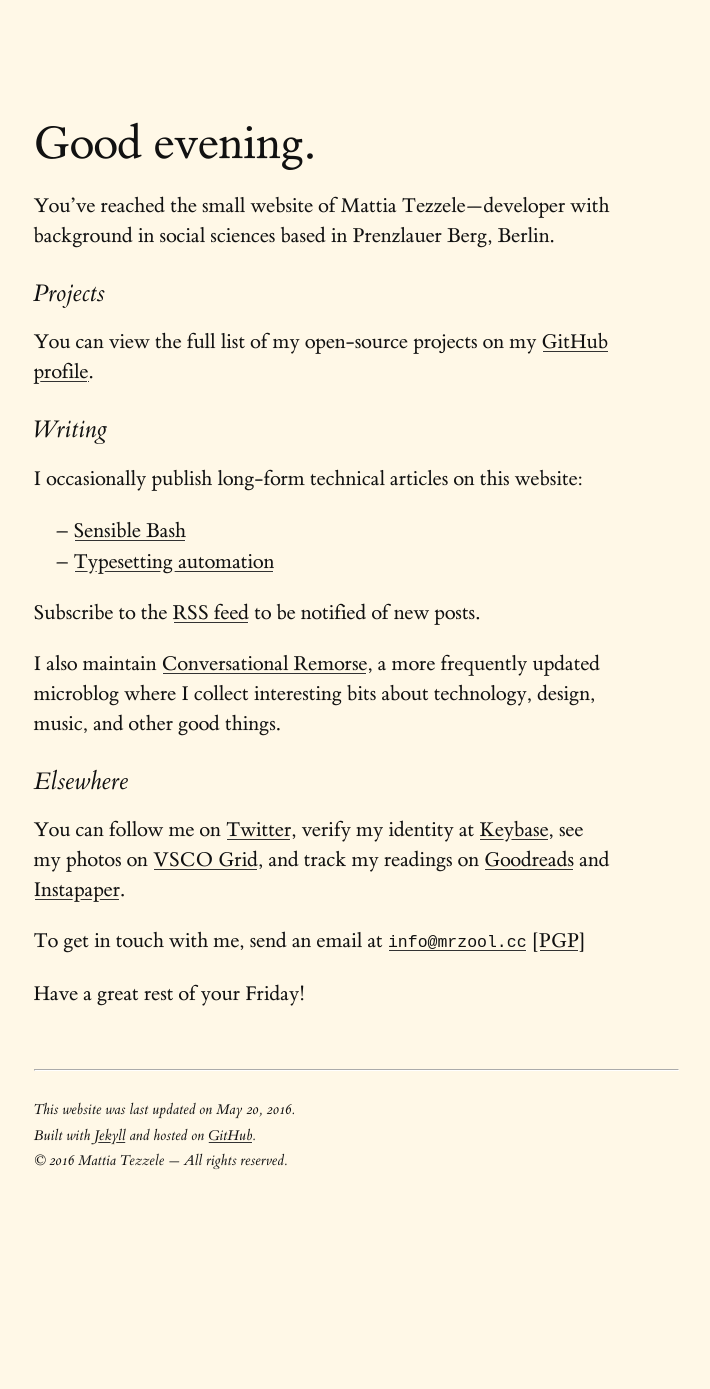
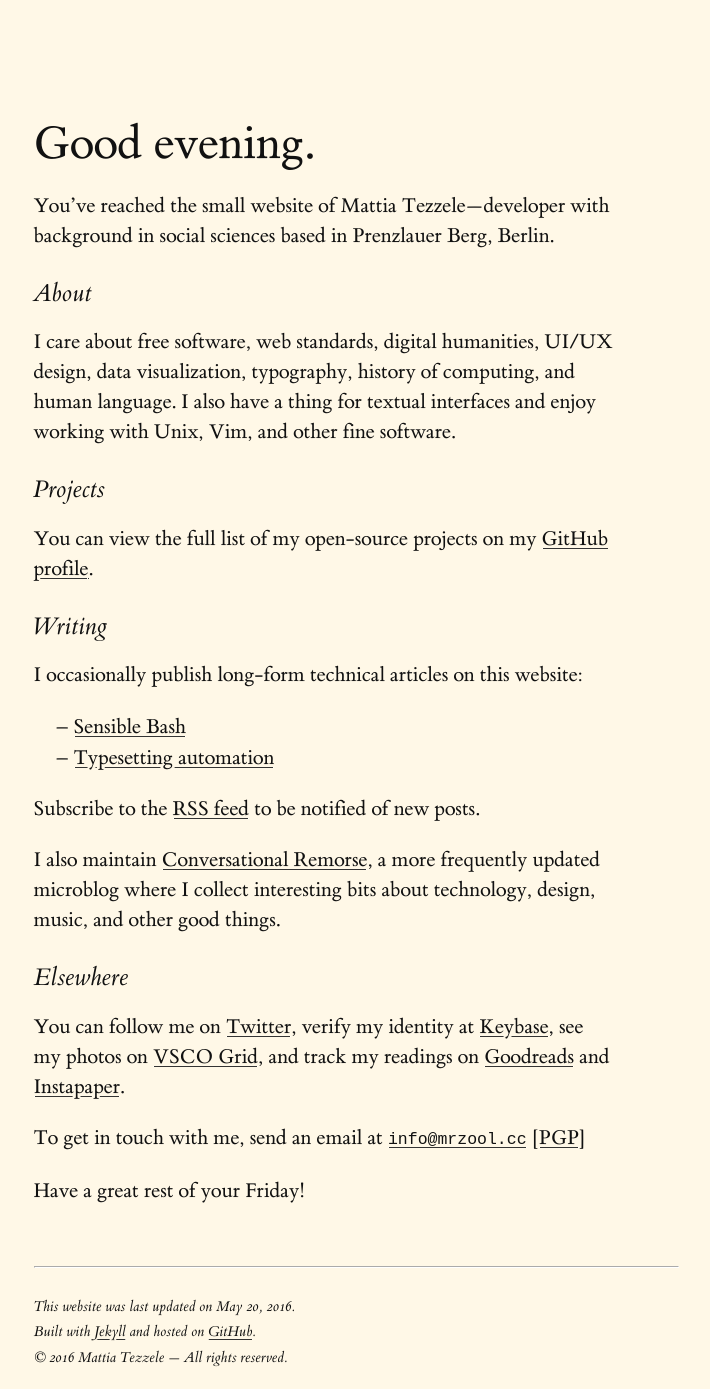
Before and after one commit to mrzool/mrzool.github.io, a Jekyll site: the page built from index.md, in a window 1280 px wide. Shown: the whole page, without its empty margins (284-994 px from the left). Built offline with Jekyll 4.4.1, drawn with Linux system fonts in a browser that asks for light colours; before the commit the page ends 1193 px from its top, so only the background shows below that.

Commit message:
Add about section

```diff
--- a/index.md
+++ b/index.md
@@ -4,6 +4,10 @@ title: Home
 ---
 
 You've reached the small website of Mattia Tezzele---developer with background in social sciences based in Prenzlauer Berg, Berlin.
+
+### About
+
+I care about free software, web standards, digital humanities, UI/UX design, data visualization, typography, history of computing, and human language. I also have a thing for textual interfaces and enjoy working with Unix, Vim, and other fine software.
 
 ### Projects
 
```
